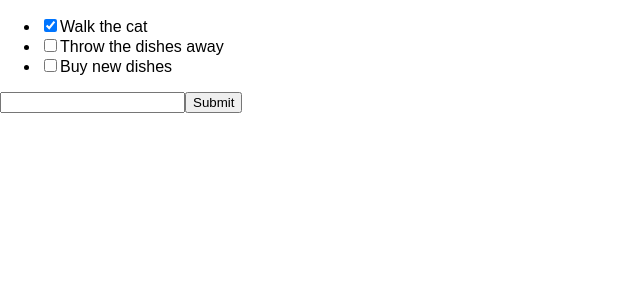
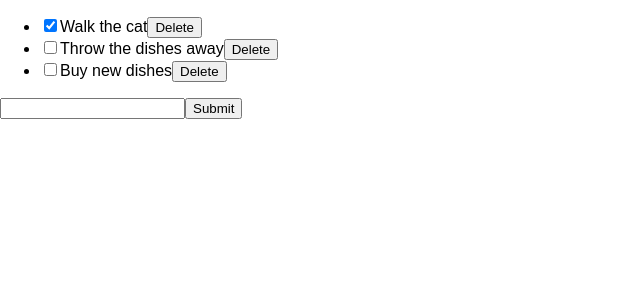
Before and after one commit to stevenpeniche/react-todo, a React (Create React App) app: page / in a window 1280 px wide. Shown: the top 300 px of the page, without its empty margins (0-640 px from the left). Built offline with nearby package versions, Linux system fonts and the light colour scheme.

Commit message:
Delete Todo: complete

```diff
--- a/src/App.js
+++ b/src/App.js
@@ -33,12 +33,17 @@
     this.setState({ todos: todos });
   }
 
+	deleteTodo(index) {
+		const todos = this.state.todos.filter( (todo) => todo !== this.state.todos[index])
+		this.setState({ todos: todos })
+	}
+
   render() {
     return (
       <div className="App">
 				<ul>
 					{ this.state.todos.map( (todo, index) =>
-						<ToDo key={ index } description={ todo.description } isCompleted={ todo.isCompleted } toggleComplete={ () => this.toggleComplete(index) } />
+						<ToDo key={ index } description={ todo.description } isCompleted={ todo.isCompleted } toggleComplete={ () => this.toggleComplete(index) } deleteTodo={ () => this.deleteTodo(index) }/>
 					)}
 				</ul>
 				<form onSubmit={ (e) => this.handleSubmit(e) }>
--- a/src/components/ToDo.js
+++ b/src/components/ToDo.js
@@ -6,6 +6,7 @@
 			<li>
 				<input type="checkbox" checked={ this.props.isCompleted } onChange={ this.props.toggleComplete }/>
 				<span>{ this.props.description }</span>
+				<button type='button' onClick={ this.props.deleteTodo }>Delete</button>
 			</li>
 		)
 	}
```
